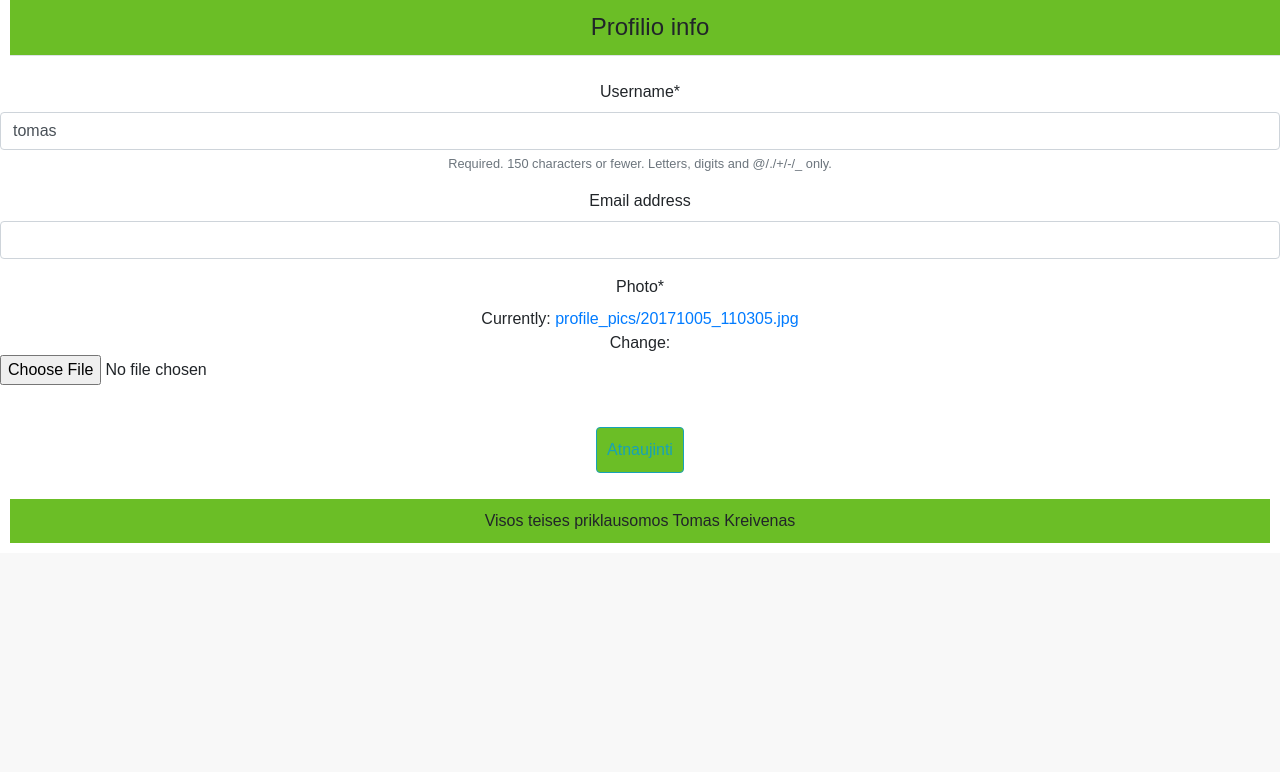
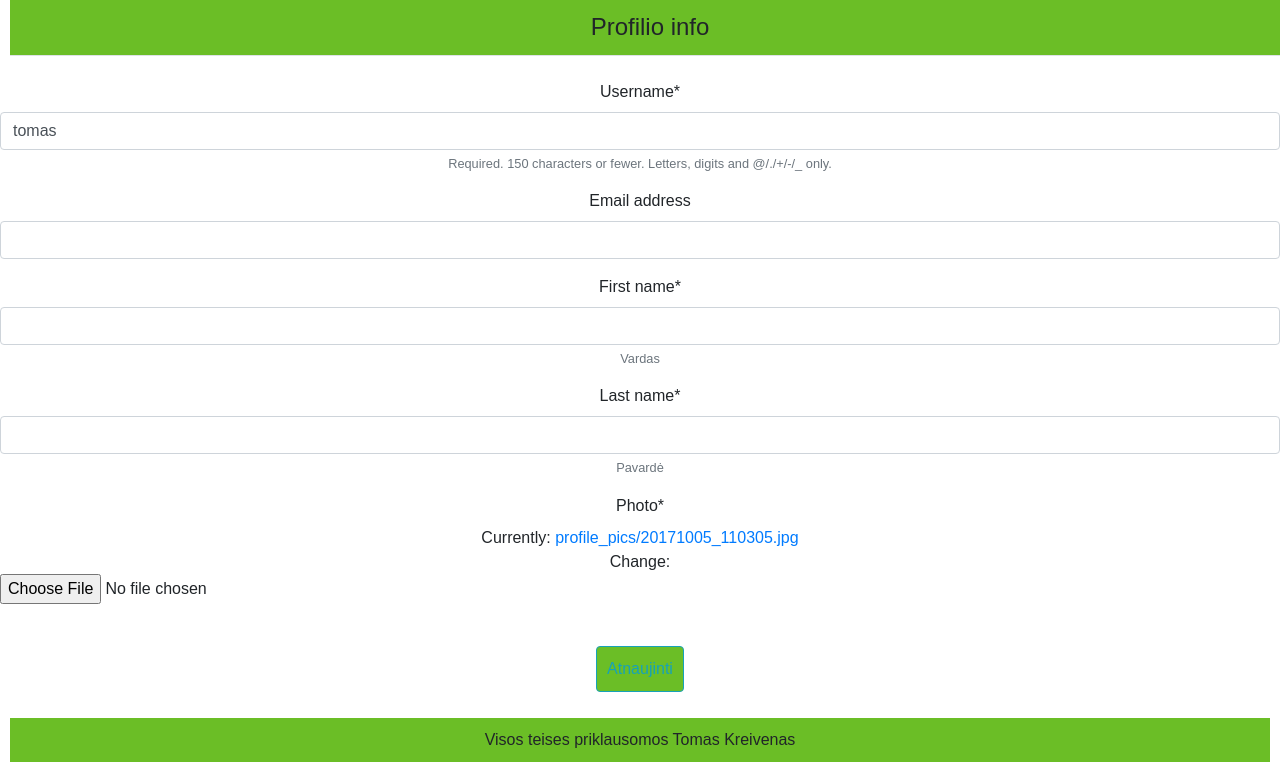
Before and after one commit to Kreivenas/kursinis, a Django app: page /profile/ in a window 1280 px wide. Shown: the part 375-1147 px from the top of the page. Before the commit the page ends 918 px from the top, so only its background shows below. Run offline with Django 4.2, Linux system fonts and the light colour scheme; a user stored in the database is signed in; data comes from the database, SQL or seed files in the repository; some libraries are stand-ins or nearby versions.

Commit message:
pridetas profilio rodymas sveciams ir naudojamas vardas su pavarde

```diff
--- a/pinigai/forms.py
+++ b/pinigai/forms.py
@@ -10,14 +10,19 @@ class LoginForm(forms.Form):
 
 
 class RegisterForm(UserCreationForm):
+    first_name = forms.CharField(max_length=30, required=True, help_text='Vardas')
+    last_name = forms.CharField(max_length=30, required=True, help_text='Pavardė')
+
     class Meta:
-        model=User
-        fields = ['username','email','password1','password2']
+        model = User
+        fields = ['username', 'email', 'first_name', 'last_name', 'password1', 'password2']
 
 class UserUpdateForm(forms.ModelForm):
+    first_name = forms.CharField(max_length=30, required=True, help_text='Vardas')
+    last_name = forms.CharField(max_length=30, required=True, help_text='Pavardė')
     class Meta:
         model = User
-        fields = ['username', 'email']
+        fields = ['username', 'email', 'first_name', 'last_name']
 
 
 class ProfileUpdateForm(forms.ModelForm):
--- a/pinigai/models.py
+++ b/pinigai/models.py
@@ -22,9 +22,11 @@ class Family(models.Model):
 
 
 class Profile(models.Model):
-    user = models.OneToOneField(User, on_delete=models.CASCADE)
-    id = models.AutoField(User, primary_key=True)
+    user = models.OneToOneField(User, on_delete=models.CASCADE, primary_key=True)
     pareigos = models.CharField(max_length=100)
+    email = models.EmailField(max_length=255, default='', blank=True)
+    first_name = models.CharField(max_length=30, default='', blank=True)
+    last_name = models.CharField(max_length=30, default='', blank=True)
     photo = models.ImageField(default="profile_pics/default.jpeg", upload_to="profile_pics")
 
     def __str__(self):
--- a/pinigai/urls.py
+++ b/pinigai/urls.py
@@ -8,6 +8,7 @@ urlpatterns = [
     path('logout/', views.sign_out, name='logout'),
     path('password_reset/', PasswordResetView.as_view(), name='password_reset'),
     path('register/', views.sign_up, name='register'),
+    path('profiles/<int:user_id>/', views.view_profile, name='profiles'),
     path('profile/', views.profile, name='profile'),
     path('budget/<int:family_id>/', views.budget_page, name='budget'),
     path('add_income/<int:family_id>/', views.add_income, name='add_income'),
--- a/pinigai/views.py
+++ b/pinigai/views.py
@@ -103,6 +103,11 @@ def profile(request):
 
     return render(request, 'profile.html', context=context)
 
+
+@login_required
+def view_profile(request, user_id):
+    user = get_object_or_404(User, id=user_id)
+    return render(request, 'profiles.html', {'user': user})
 
 
 
```
Also changed, not shown: pinigai/templates/budget.html (+6 -7 lines), pinigai/templates/profiles.html (added, +19 -0 lines), db.sqlite3, pinigai/migrations/0007_remove_profile_id_profile_email_profile_first_name_and_more.py (added).
